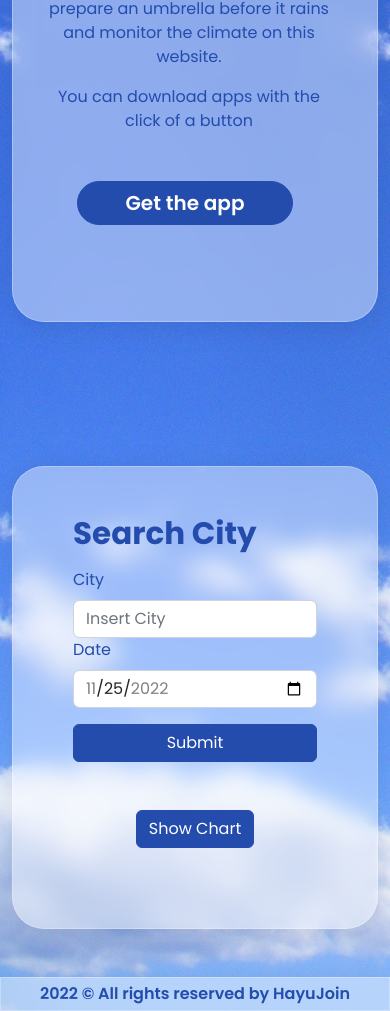
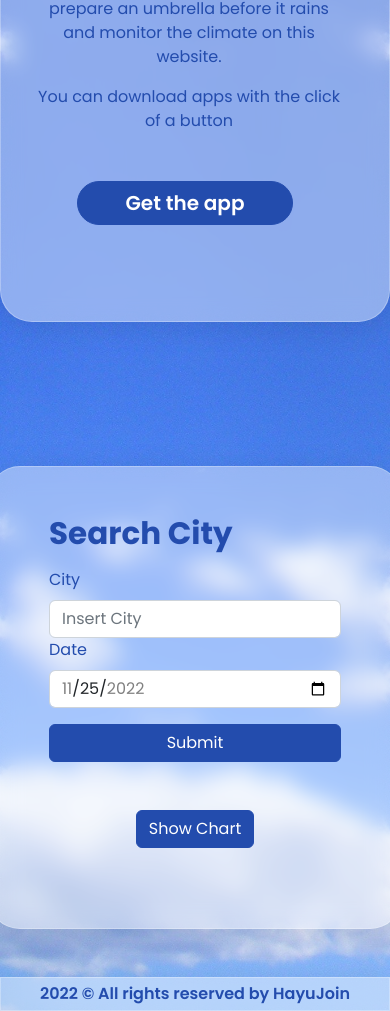
Before and after one commit to a-s-wijaya/HayuJoin-INPG-007-FP4-kelompok-5, a plain HTML site: page index.html in a window 390 px wide. Shown: the part 294-1305 px from the top of the page. Drawn offline with nearby package versions, Linux system fonts and the light colour scheme.

Commit message:
Responsive update

```diff
--- a/index.html
+++ b/index.html
@@ -36,7 +36,7 @@
 
     <div data-bs-spy="scroll" data-bs-target="#navbar" data-bs-root-margin="0px 0px -40%" data-bs-smooth-scroll="true" tabindex="0">
         <section id="home">
-            <div class="container py-5 my-5">
+            <div class="container px-0 px-lg-2 py-5 my-5">
                 <div class="p-5 mb-5 glass rounded-5">
                     <div class="row">
                         <div class="col-12 col-lg-7 py-5 ps-0 ps-lg-5 text-center text-lg-start" id="mainCityInfo">
@@ -54,7 +54,7 @@
         </section>
 
         <section id="search">
-            <div class="container px-4 my-5 item">
+            <div class="container px-0 px-lg-4 my-5 item">
                 <div class="row p-5 glass rounded-5">
                     <div class="col-12">
                         <h2 class="display-5 fw-bold mb-3" id="cityName">Search City</h2>
@@ -74,7 +74,7 @@
                             </div>
                         </form>
                         <div class="py-2 my-2">
-                            <div class="row px-5" id="cityData">
+                            <div class="row px-0 px-lg-5" id="cityData">
                                 <h3 class="text-center"></h3>
                             </div>
                             <div class="col text-center">
@@ -83,7 +83,7 @@
                                 </button>
                             </div>
                             <div class="collapse" id="collapseCharts">
-                                <div class="row mb-3 px-1 pe-0">
+                                <div class="row mb-3 px-0 px-lg-1 pe-0">
                                     <div class="col-md-6 px-0 px-md-1">
                                         <h5 class="text-center">Temprature (°C)</h5>
                                         <div id="chartTemp"></div>
```
